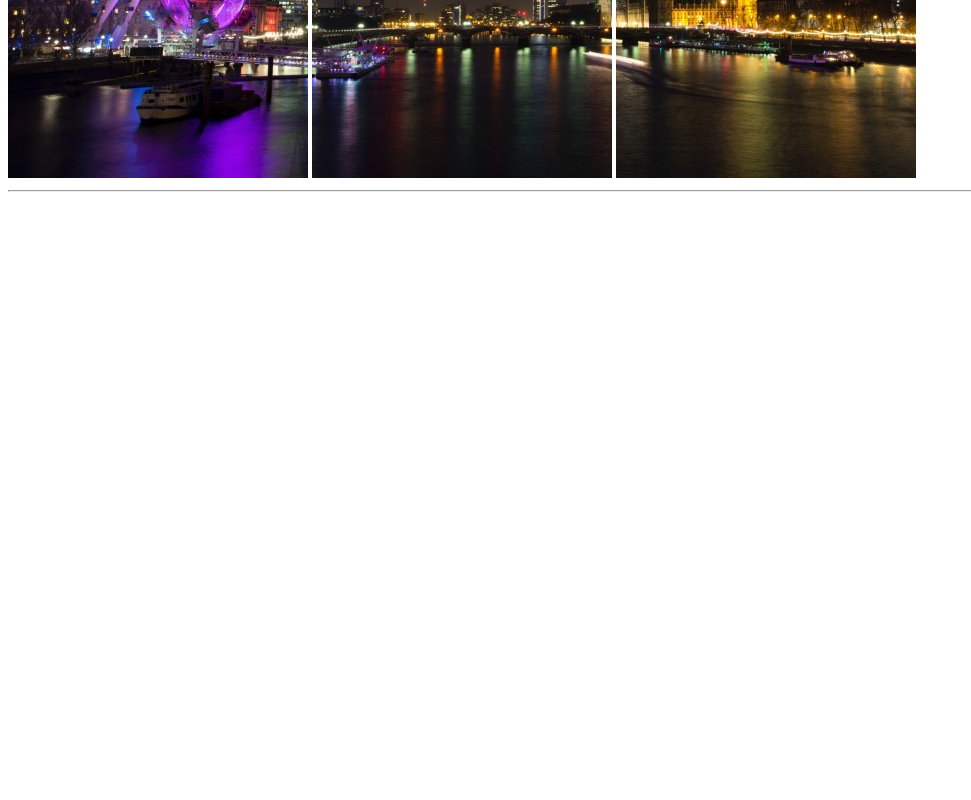
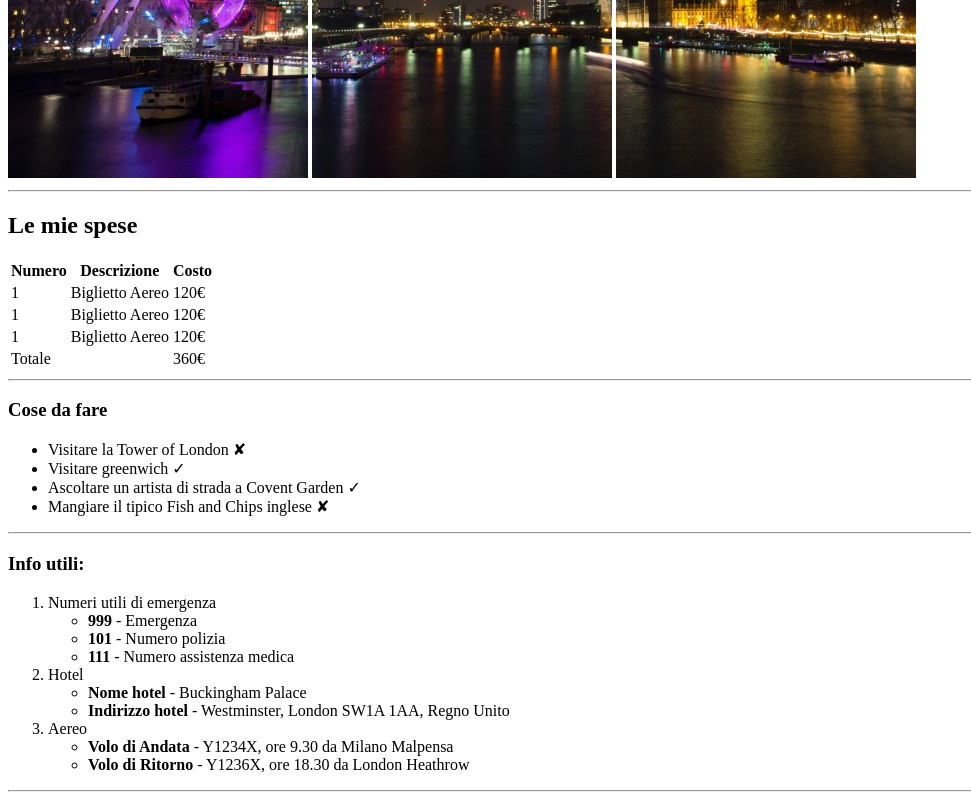
Before and after one commit to Lorenzo-Ruben-Rampa/html-london-trip, a plain HTML site: page index.html in a window 1280 px wide. Shown: the part 502-1302 px from the top of the page, without its empty margins (0-971 px from the left). Before the commit the page ends 800 px from the top, so only its background shows below. Drawn offline with Linux system fonts and the light colour scheme.

Commit message:
Central Sections

```diff
--- a/index.html
+++ b/index.html
@@ -18,8 +18,76 @@
         <hr>
     </header>
 
+    <!-- Sezioni centrali -->
     <main>
+        <!-- Spese -->
+        <section>
+            <h2>Le mie spese</h2>
+            <table>
+                <tr>
+                    <th>Numero</th>
+                    <th>Descrizione</th>
+                    <th>Costo</th>
+                </tr>
+                <tr>
+                    <td>1</td>
+                    <td>Biglietto Aereo</td>
+                    <td>120€</td>
+                </tr>
+                <tr>
+                    <td>1</td>
+                    <td>Biglietto Aereo</td>
+                    <td>120€</td>
+                </tr>
+                <tr>
+                    <td>1</td>
+                    <td>Biglietto Aereo</td>
+                    <td>120€</td>
+                </tr>
+                <tr>
+                    <td>Totale</td>
+                    <td></td>
+                    <td>360€</td>
+                </tr>
+            </table>
+        </section>
+        <hr>
 
+        <!-- To do list -->
+        <section>
+            <h3>Cose da fare</h3>
+            <ul>
+                <li>Visitare la Tower of London &#x2718;</li>
+                <li>Visitare greenwich &#10003;</li>
+                <li>Ascoltare un artista di strada a Covent Garden &#10003;</li>
+                <li>Mangiare il tipico Fish and Chips inglese &#x2718;</li>
+            </ul>
+        </section>
+        <hr>
+
+        <!-- Info -->
+        <section>
+            <h3>Info utili:</h3>
+            <ol>
+                <li>Numeri utili di emergenza</li>
+                <ul>
+                    <li><strong>999</strong> - Emergenza</li>
+                    <li><strong>101</strong> - Numero polizia</li>
+                    <li><strong>111</strong> - Numero assistenza medica</li>
+                </ul>
+                <li>Hotel</li>
+                <ul>
+                    <li><strong>Nome hotel</strong> - Buckingham Palace</li>
+                    <li><strong>Indirizzo hotel</strong> - Westminster, London SW1A 1AA, Regno Unito</li>
+                </ul>
+                <li>Aereo</li>
+                <ul>
+                    <li><strong>Volo di Andata</strong> - Y1234X, ore 9.30 da Milano Malpensa</li>
+                    <li><strong>Volo di Ritorno</strong> - Y1236X, ore 18.30 da London Heathrow</li>
+                </ul>
+            </ol>
+        </section>
+        <hr>
     </main>
 
     <!-- Piè di pagina -->
```
